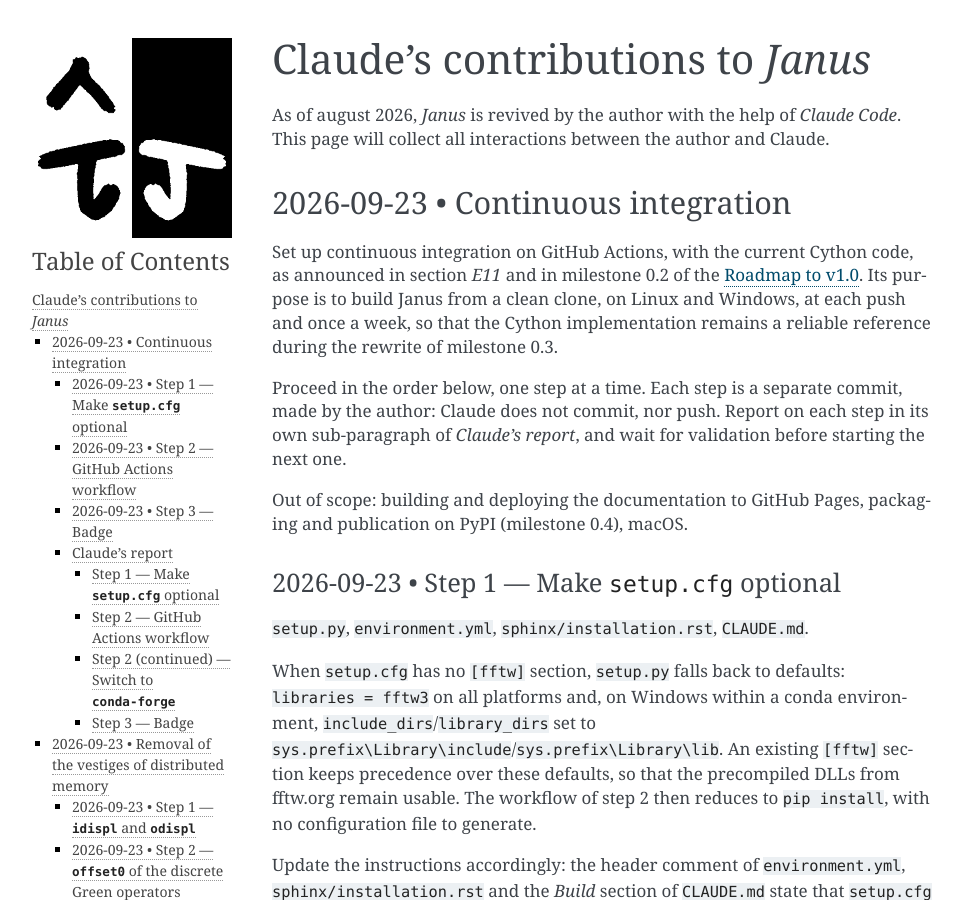
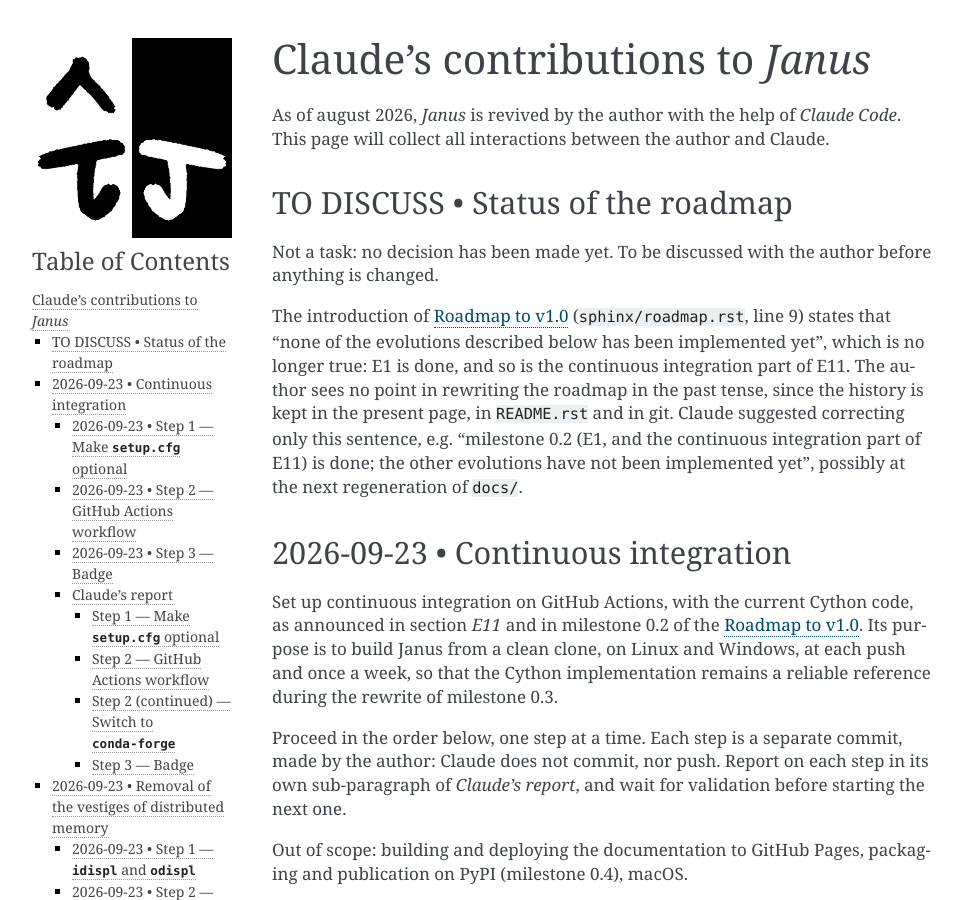
Before and after one commit to sbrisard/janus, a Sphinx documentation site: the page built from sphinx/claude.rst, in a window 1280 px wide and 900 px high. Shown: the whole window, without its empty margins (148-1111 px from the left). Built offline with Sphinx 7.4.7, drawn with Linux system fonts in a browser that asks for light colours; some of the changed text lies outside the part shown.

Commit message:
TO DISCUSS

```diff
--- a/sphinx/claude.rst
+++ b/sphinx/claude.rst
@@ -3,6 +3,14 @@
 *********************************
 
 As of august 2026, `Janus` is revived by the author with the help of `Claude Code`. This page will collect all interactions between the author and Claude.
+
+
+TO DISCUSS • Status of the roadmap
+==================================
+
+Not a task: no decision has been made yet. To be discussed with the author before anything is changed.
+
+The introduction of :doc:`roadmap` (``sphinx/roadmap.rst``, line 9) states that "none of the evolutions described below has been implemented yet", which is no longer true: E1 is done, and so is the continuous integration part of E11. The author sees no point in rewriting the roadmap in the past tense, since the history is kept in the present page, in ``README.rst`` and in git. Claude suggested correcting only this sentence, e.g. "milestone 0.2 (E1, and the continuous integration part of E11) is done; the other evolutions have not been implemented yet", possibly at the next regeneration of ``docs/``.
 
 
 2026-09-23 • Continuous integration
@@ -734,6 +742,8 @@
 
 Once I have validated your changes, I will ask you to mark the task as done. This means you will replace the `TODO` flag with the date in yyyy-mm-dd format. You will then move to the next task. For tasks that cannot be completed in one session, use an `IN PROGRESS` flag, so that the state of the task is visible in the present file.
 
+Questions that are still open, on which I have not made a decision yet, are recorded in sections marked `TO DISCUSS`. These are not tasks: you will not act on them, but raise them with me when they become relevant. Once a decision is made, the section is either turned into a `TODO` task, or marked with the date of the decision, together with a short statement of that decision.
+
 Unless otherwise stated, you will never commit your changes.
 
 Before you mark the present task as done, you can collect in a sub-paragraph any suggestions that might improve our interactions.
```
